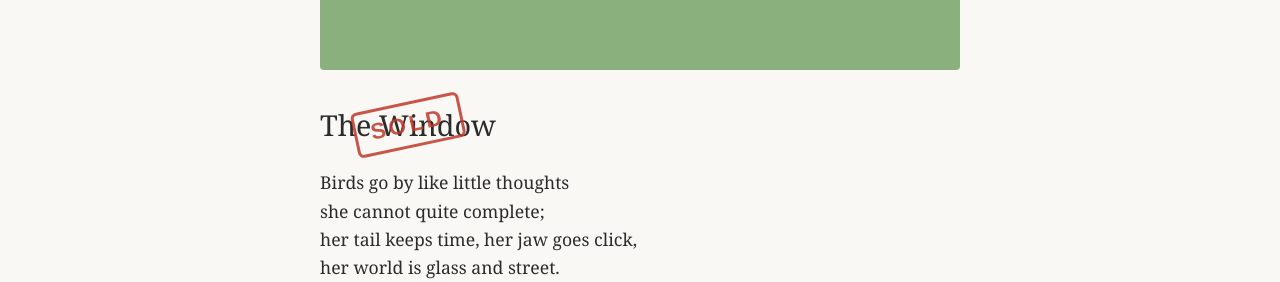
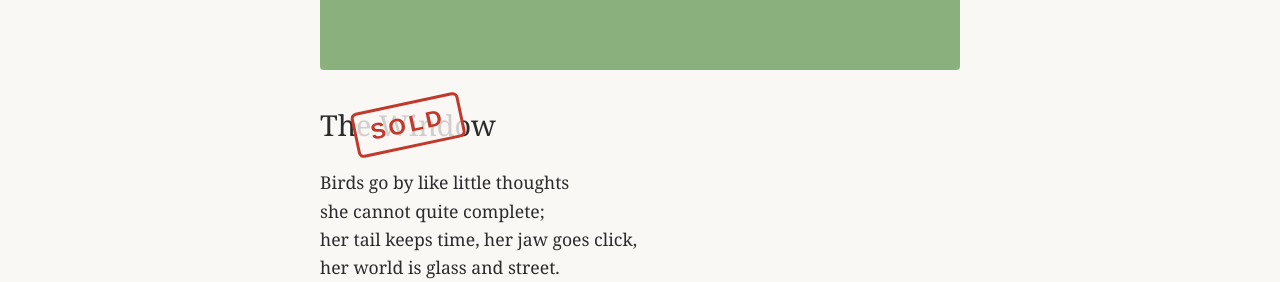
Before and after one commit to artemonre/CatsGallery, a Jekyll site: the page built from _works/the-window.md, in a window 1280 px wide. Shown: the part 656-938 px from the top of the page. Built offline with Jekyll 4.4.1, drawn with Linux system fonts in a browser that asks for light colours.

Commit message:
Give Sold stamp a semi-transparent background
Co-Authored-By: Claude Opus 5.5 <noreply@anthropic.com>

```diff
--- a/assets/style.css
+++ b/assets/style.css
@@ -4,9 +4,10 @@
   --muted: #8a8580;
   --line: #e6e1da;
   --stamp: #c0392b;
+  --stamp-bg: rgba(250, 248, 245, .8);
 }
 @media (prefers-color-scheme: dark) {
-  :root { --bg: #1c1b1a; --text: #e8e4de; --muted: #9a948c; --line: #34312e; --stamp: #e8604c; }
+  :root { --bg: #1c1b1a; --text: #e8e4de; --muted: #9a948c; --line: #34312e; --stamp: #e8604c; --stamp-bg: rgba(28, 27, 26, .8); }
 }
 * { box-sizing: border-box; }
 body {
@@ -50,9 +51,9 @@ main { max-width: 1100px; margin: 0 auto; padding: 0 16px; }
   position: absolute; left: 50%; top: 50%;
   transform: translate(-50%, -50%) rotate(-12deg);
   padding: 2px 14px; border: 3px solid var(--stamp); border-radius: 6px;
-  color: var(--stamp); font-family: sans-serif; font-weight: bold; font-size: 1.4rem;
+  background: var(--stamp-bg); color: var(--stamp); font-family: sans-serif; font-weight: bold; font-size: 1.4rem;
   letter-spacing: .15em; text-transform: uppercase; white-space: nowrap;
-  opacity: .85; pointer-events: none;
+  pointer-events: none;
 }
 .poem { margin-top: 16px; }
 .poem p { white-space: pre-line; margin: 0 0 1.4em; font-size: 1.1rem; }
```
